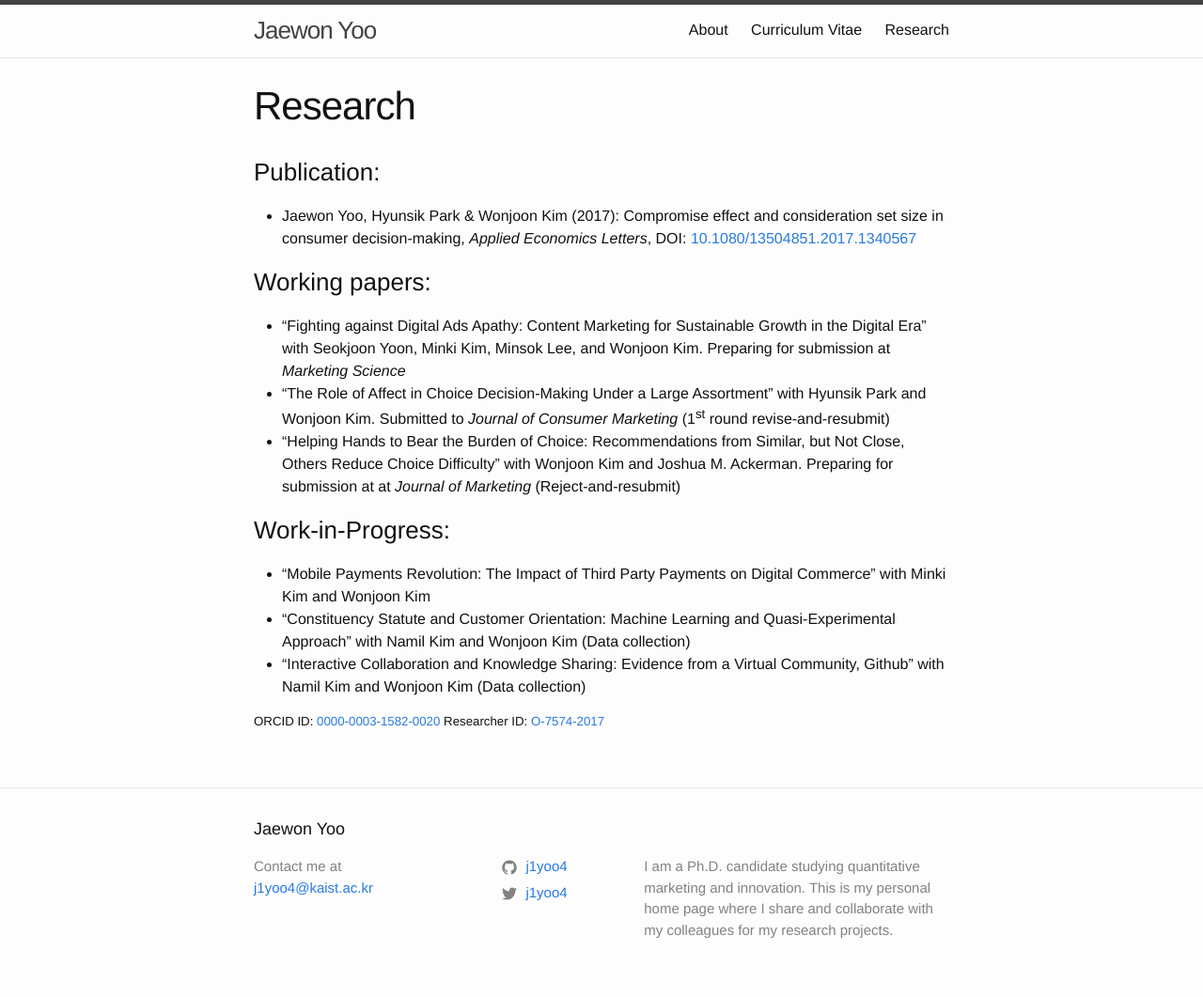
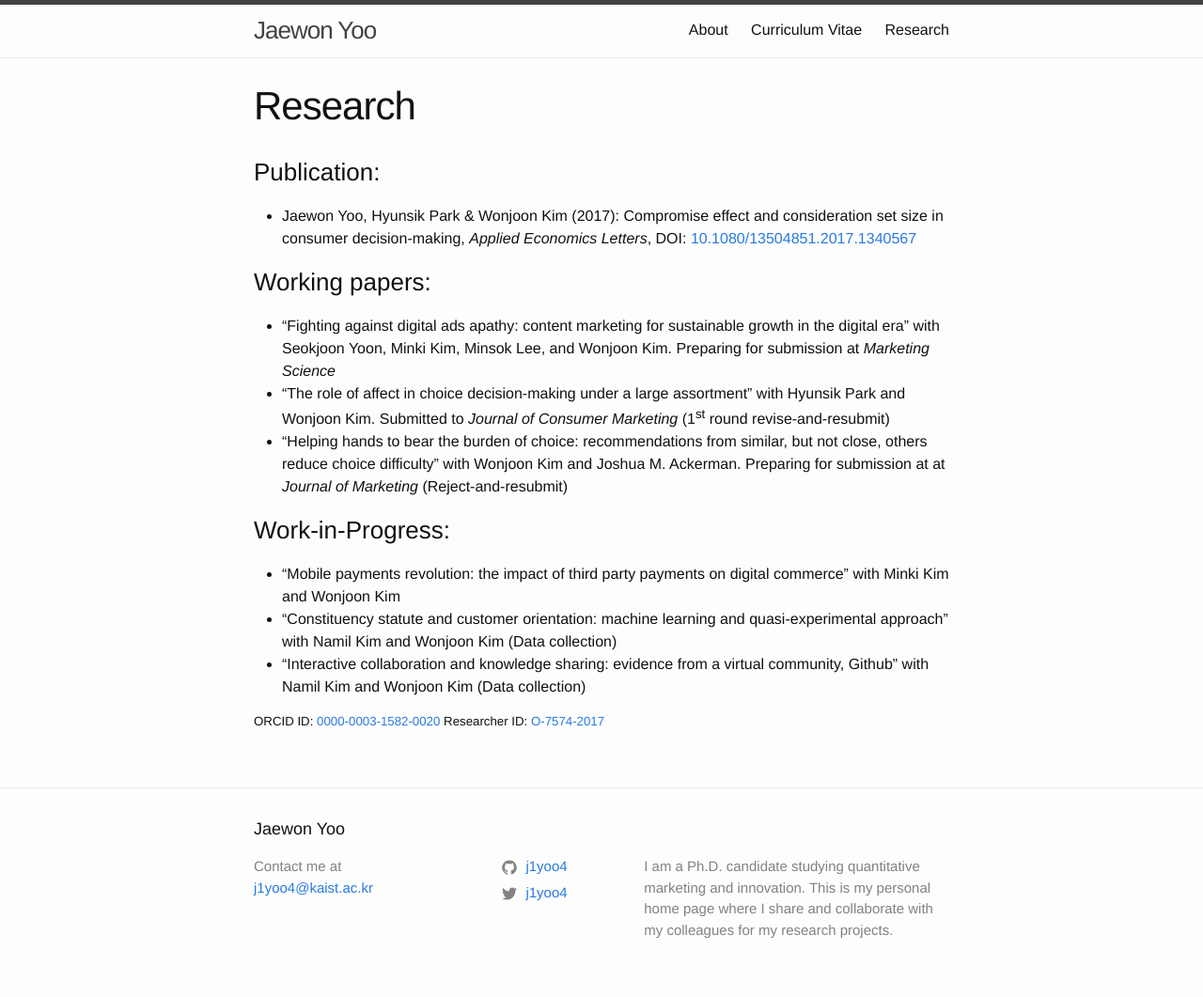
Before and after one commit to j1yoo/j1yoo.github.io, a Jekyll site: the page built from research.markdown, in a window 1280 px wide. Shown: the whole page at 94% size. Built offline with Jekyll 4.4.1, drawn with Linux system fonts in a browser that asks for light colours.

```diff
--- a/research.markdown
+++ b/research.markdown
@@ -8,13 +8,13 @@ permalink: /research/
 * Jaewon Yoo, Hyunsik Park & Wonjoon Kim (2017): Compromise effect and consideration set size in consumer decision-making, _Applied Economics Letters_, DOI: [10.1080/13504851.2017.1340567](http://www.tandfonline.com/eprint/V8pJpbkifrmSYGffu7CQ/full)
 
 ### Working papers:
-* "Fighting against Digital Ads Apathy: Content Marketing for Sustainable Growth in the Digital Era" with Seokjoon Yoon, Minki Kim, Minsok Lee, and Wonjoon Kim. Preparing for submission at _Marketing Science_
-* "The Role of Affect in Choice Decision-Making Under a Large Assortment" with Hyunsik Park and Wonjoon Kim. Submitted to _Journal of Consumer Marketing_ (1<sup>st</sup> round revise-and-resubmit)
-* "Helping Hands to Bear the Burden of Choice: Recommendations from Similar, but Not Close, Others Reduce Choice Difficulty" with Wonjoon Kim and Joshua M. Ackerman. Preparing for submission at at _Journal of Marketing_ (Reject-and-resubmit)
+* "Fighting against digital ads apathy: content marketing for sustainable growth in the digital era" with Seokjoon Yoon, Minki Kim, Minsok Lee, and Wonjoon Kim. Preparing for submission at _Marketing Science_
+* "The role of affect in choice decision-making under a large assortment" with Hyunsik Park and Wonjoon Kim. Submitted to _Journal of Consumer Marketing_ (1<sup>st</sup> round revise-and-resubmit)
+* "Helping hands to bear the burden of choice: recommendations from similar, but not close, others reduce choice difficulty" with Wonjoon Kim and Joshua M. Ackerman. Preparing for submission at at _Journal of Marketing_ (Reject-and-resubmit)
 
 ### Work-in-Progress:
-* "Mobile Payments Revolution: The Impact of Third Party Payments on Digital Commerce" with Minki Kim and Wonjoon Kim
-* "Constituency Statute and Customer Orientation: Machine Learning and Quasi-Experimental Approach" with Namil Kim and Wonjoon Kim (Data collection)
-* "Interactive Collaboration and Knowledge Sharing: Evidence from a Virtual Community, Github" with Namil Kim and Wonjoon Kim (Data collection)
+* "Mobile payments revolution: the impact of third party payments on digital commerce" with Minki Kim and Wonjoon Kim
+* "Constituency statute and customer orientation: machine learning and quasi-experimental approach" with Namil Kim and Wonjoon Kim (Data collection)
+* "Interactive collaboration and knowledge sharing: evidence from a virtual community, Github" with Namil Kim and Wonjoon Kim (Data collection)
 
 ##### ORCID ID: [0000-0003-1582-0020](http://orcid.org/0000-0003-1582-0020) Researcher ID: [O-7574-2017](http://www.researcherid.com/Workspace.action)
```
